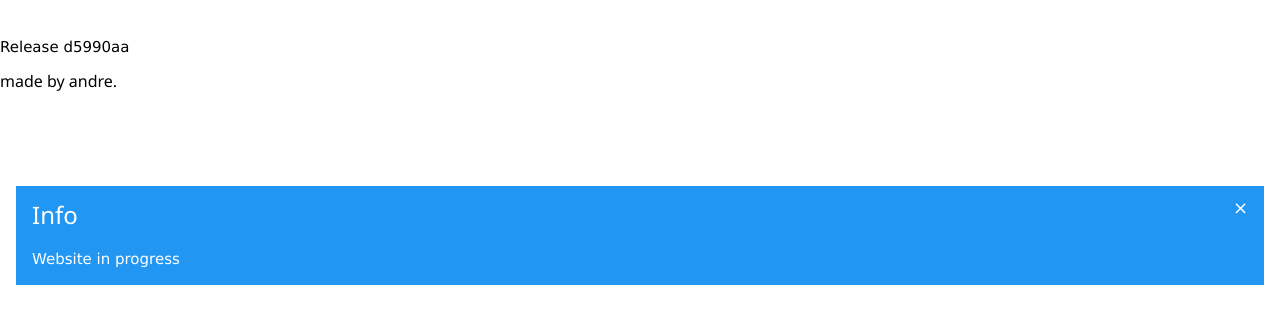
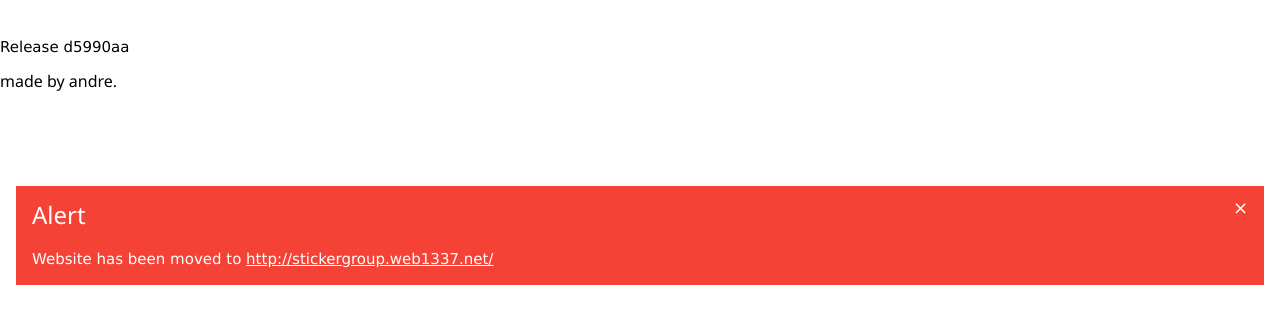
Before and after one commit to thecoolguya123/StickerGroup, a plain HTML site: page index.html in a window 1280 px wide. Shown: the part 135-458 px from the top of the page. Drawn offline with nearby package versions, Linux system fonts and the light colour scheme.

Commit message:
Update index.html

```diff
--- a/index.html
+++ b/index.html
@@ -37,11 +37,11 @@ Release d5990aa<br>
 <h6>made by andre.</h6>
 <br><br><br>
   <div class="w3-container">
-<div class="w3-panel w3-blue w3-display-container">
+<div class="w3-panel w3-red w3-display-container">
     <span onclick="this.parentElement.style.display='none'"
     class="w3-button w3-large w3-display-topright">&times;</span>
-    <h3>Info</h3>
-    <p>Website in progress</p>
+    <h3>Alert</h3>
+    <p>Website has been moved to <a href="http://stickergroup.web1337.net/">http://stickergroup.web1337.net/</a></p>
   </div>
 </div>
 </div>
```
